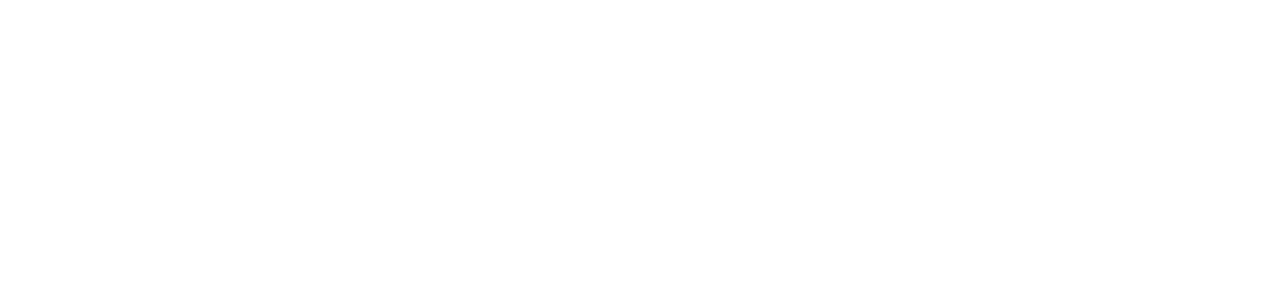
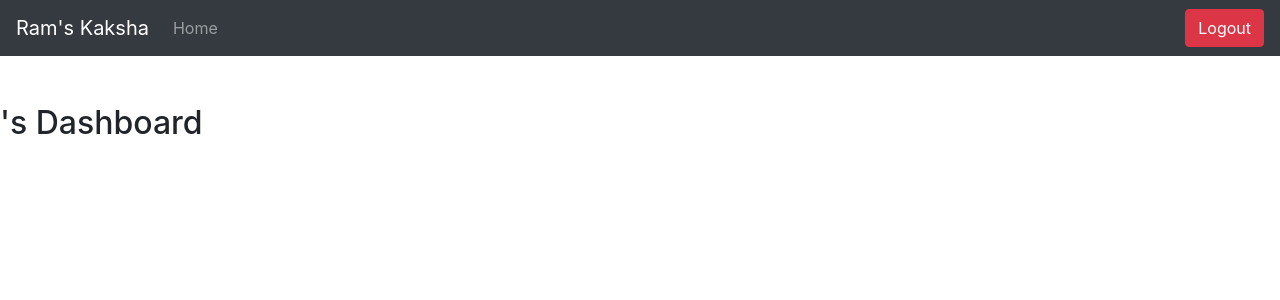
Before and after one commit to ramkrishnan6/kaksha-web, a React (Create React App) app: page /dashboard in a window 1280 px wide. Shown: the top 300 px of the page. Built offline with nearby package versions, Linux system fonts and the light colour scheme; no server answers; sample sign-in values are in the browser's storage.

Commit message:
Define private routes

```diff
--- a/src/App.js
+++ b/src/App.js
@@ -1,25 +1,37 @@
 import React from "react";
 import { Container } from "react-bootstrap";
 import { BrowserRouter as Router, Switch, Route } from "react-router-dom";
+import PrivateRoute from "./PrivateRoute";
 
 import Register from "./components/Register";
 import Login from "./components/Login";
+import Dashboard from "./components/Dashboard";
 
 function App() {
     return (
+        <div>
+            <Router>
+                <PrivateRoute exact path="/dashboard">
+                    <Dashboard />
+                </PrivateRoute>
+
                 <Container
                     className="d-flex align-items-center justify-content-center"
                     style={{ minHeight: "80vh" }}
                 >
                     <div className="w-100" style={{ maxWidth: "400px" }}>
-                <Router>
                         <Switch>
-                        <Route path="/register" component={Register} />
-                        <Route path="/login" component={Login} />
+                            <Route
+                                exact
+                                path="/register"
+                                component={Register}
+                            />
+                            <Route exact path="/login" component={Login} />
                         </Switch>
+                    </div>
+                </Container>
             </Router>
         </div>
-        </Container>
     );
 }
 
--- /dev/null
+++ b/src/PrivateRoute.js
@@ -0,0 +1,24 @@
+import React from "react";
+import { Redirect, Route } from "react-router-dom";
+
+function PrivateRoute({ children, ...rest }) {
+    return (
+        <Route
+            {...rest}
+            render={({ location }) =>
+                localStorage.getItem("auth-token") ? (
+                    children
+                ) : (
+                    <Redirect
+                        to={{
+                            pathname: "/login",
+                            state: { from: location },
+                        }}
+                    />
+                )
+            }
+        />
+    );
+}
+
+export default PrivateRoute;
```
Lines whose indentation alone changed are shown as unchanged.
